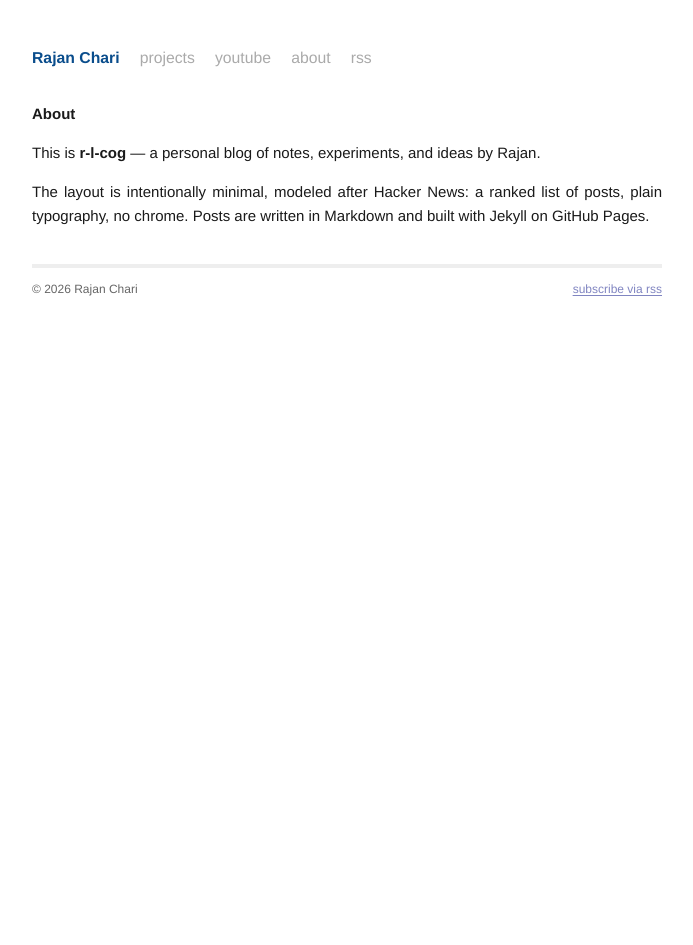
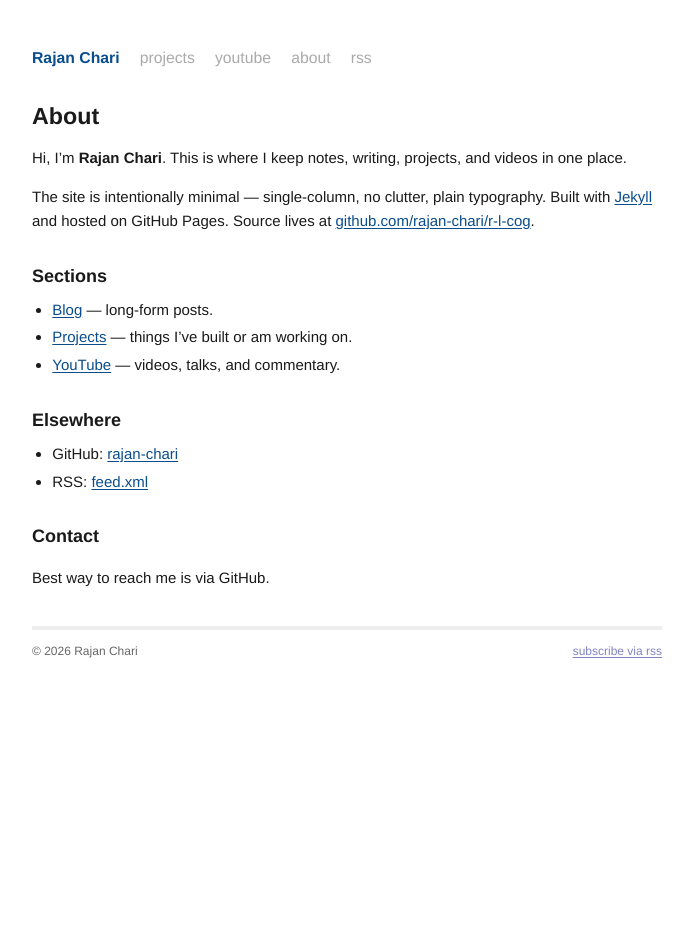
Before and after one commit to rajan-chari/r-l-cog, a Jekyll site: the page built from about.md, in a window 1280 px wide. Shown: the whole page, without its empty margins (293-986 px from the left). Built offline with Jekyll 4.4.1, drawn with Linux system fonts in a browser that asks for light colours.

Commit message:
Refresh About page content and add a page layout
Body still referenced the old r-l-cog/Hacker-News identity. Rewritten to
introduce the site as Rajan Chari's, with links to the Blog, Projects, and
YouTube sections.

Added _layouts/page.html so static pages render inside `<div id="post">`,
giving them the same heading size and metadata styling as blog posts (the
bare default layout was rendering the page H1 at body font-size).

Co-Authored-By: Claude Opus 4.7 (1M context) <noreply@anthropic.com>

```diff
--- /dev/null
+++ b/_layouts/page.html
@@ -0,0 +1,8 @@
+---
+layout: default
+---
+
+<div id="post">
+  <h1>{{ page.title }}</h1>
+  {{ content }}
+</div>
--- a/about.md
+++ b/about.md
@@ -1,13 +1,28 @@
 ---
-layout: default
+layout: page
 title: About
 permalink: /about/
 ---
 
-# About
+Hi, I'm **Rajan Chari**. This is where I keep notes, writing, projects, and
+videos in one place.
 
-This is **r-l-cog** — a personal blog of notes, experiments, and ideas by Rajan.
+The site is intentionally minimal — single-column, no clutter, plain
+typography. Built with [Jekyll](https://jekyllrb.com/) and hosted on
+GitHub Pages. Source lives at
+[github.com/rajan-chari/r-l-cog](https://github.com/rajan-chari/r-l-cog).
 
-The layout is intentionally minimal, modeled after Hacker News: a ranked list of
-posts, plain typography, no chrome. Posts are written in Markdown and built with
-Jekyll on GitHub Pages.
+## Sections
+
+- [Blog]({{ '/' | relative_url }}) — long-form posts.
+- [Projects]({{ '/projects/' | relative_url }}) — things I've built or am working on.
+- [YouTube]({{ '/youtube/' | relative_url }}) — videos, talks, and commentary.
+
+## Elsewhere
+
+- GitHub: [rajan-chari](https://github.com/rajan-chari)
+- RSS: [feed.xml]({{ '/feed.xml' | relative_url }})
+
+## Contact
+
+Best way to reach me is via GitHub.
```
